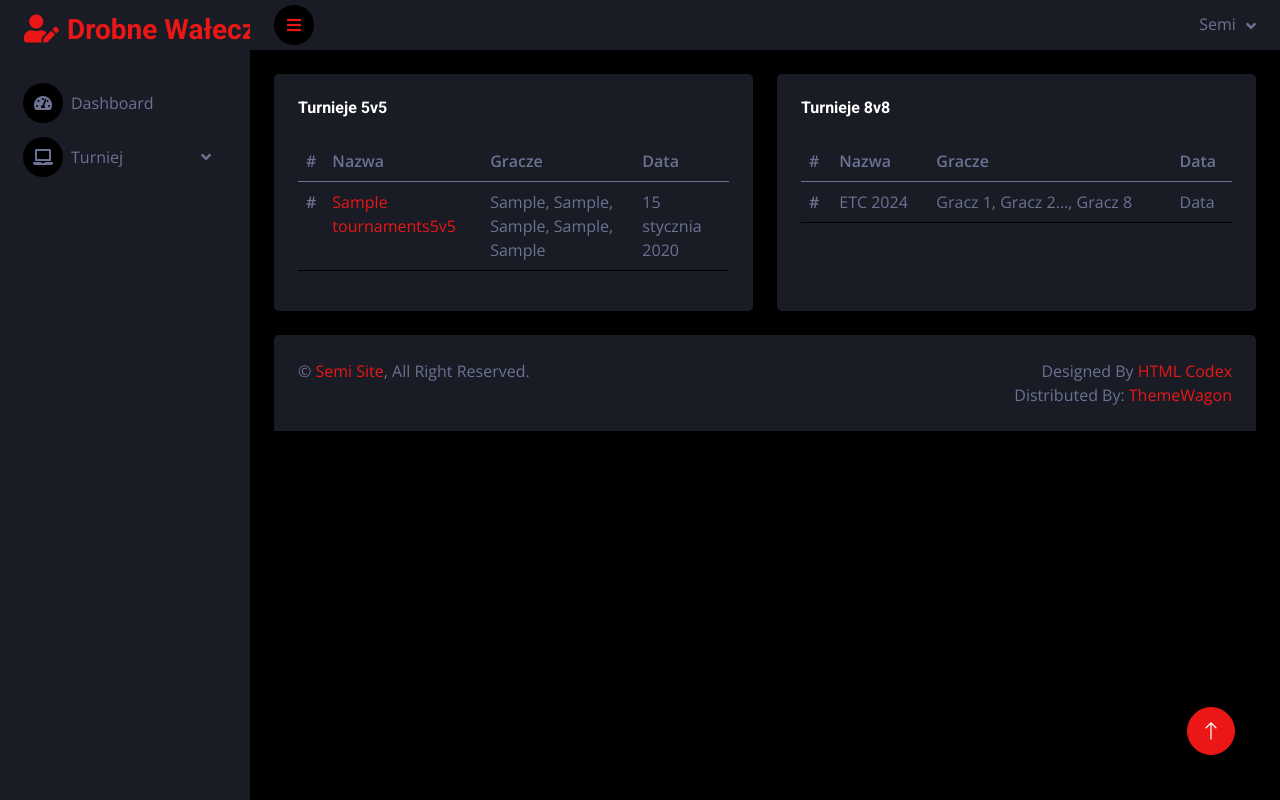
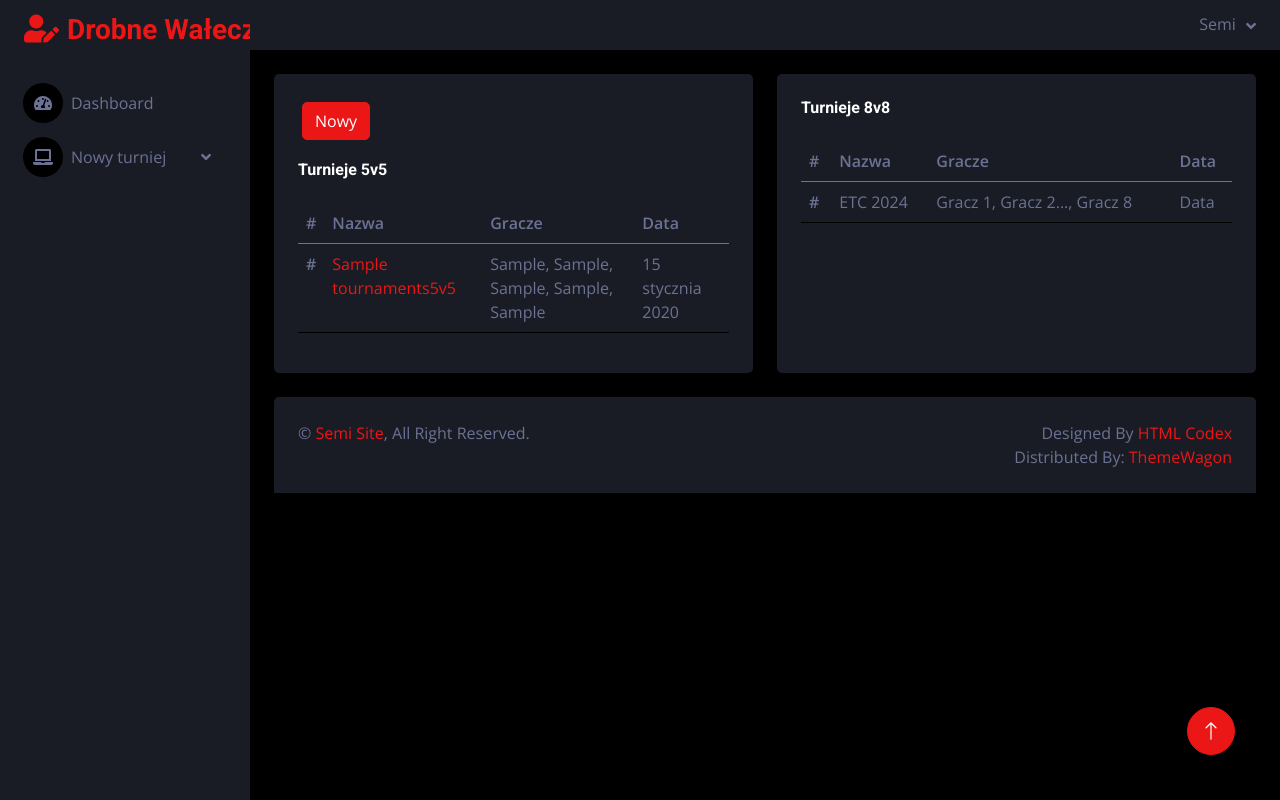
Before and after one commit to semi7semi/Pairings, a Django app: page / in a window 1280 px wide. Run offline with Django 4.2, Linux system fonts and the light colour scheme; tables that the repository leaves empty hold one stand-in row (values such as "Sample post"); some libraries are stand-ins or nearby versions.

Commit message:
layout poprawiony

```diff
--- a/Tabelka/templates/base.html
+++ b/Tabelka/templates/base.html
@@ -54,7 +54,7 @@
                 <div class="navbar-nav w-100">
                     <a href="{% url 'index' %}" class="nav-item nav-link"><i class="fa fa-tachometer-alt me-2"></i>Dashboard</a>
                     <div class="nav-item dropdown">
-                        <a href="{% url 'index' %}" class="nav-link dropdown-toggle" data-bs-toggle="dropdown"><i class="fa fa-laptop me-2"></i>Turniej</a>
+                        <a href="{% url 'index' %}" class="nav-link dropdown-toggle" data-bs-toggle="dropdown"><i class="fa fa-laptop me-2"></i>Nowy turniej</a>
                         <div class="dropdown-menu bg-transparent border-0">
                             <a href="{% url 'add-5v5' %}" class="dropdown-item">Nowy turniej 5v5</a>
                             <a href="{% url 'index' %}" class="dropdown-item">Nowy turniej 8v8</a>
@@ -71,22 +71,21 @@
             <!-- Navbar Start -->
             <nav class="navbar navbar-expand bg-secondary navbar-dark sticky-top px-4 py-0">
                 <a href="{% url 'index' %}" class="navbar-brand d-flex d-lg-none me-4">
-                    <h2 class="text-primary mb-0"><i class="fa fa-user-edit"></i></h2>
+                    <h2 class="text-primary mb-0"><i class="fa fa-bars"></i></h2>
                 </a>
-                <a href="{% url 'index' %}" class="sidebar-toggler flex-shrink-0">
-                    <i class="fa fa-bars"></i>
-                </a>
+<!--                <a href="{% url 'index' %}" class="sidebar-toggler flex-shrink-0">-->
+<!--                    <i class="fa fa-bars"></i>-->
+<!--                </a>-->
 
                 <div class="navbar-nav align-items-center ms-auto">
                     <div class="nav-item dropdown">
                         <a href="{% url 'index' %}" class="nav-link dropdown-toggle" data-bs-toggle="dropdown">
-<!--                            <img class="rounded-circle me-lg-2" src="img/user.jpg" alt="" style="width: 40px; height: 40px;">-->
+<!--                            <img class="rounded-circle me-lg-2" src="images/kostka.jpg" alt="" style="width: 40px; height: 40px;">-->
                             <span class="d-none d-lg-inline-flex">Semi</span>
                         </a>
                         <div class="dropdown-menu dropdown-menu-end bg-secondary border-0 rounded-0 rounded-bottom m-0">
                             <a href="{% url 'index' %}" class="dropdown-item">My Profile</a>
                             <a href="{% url 'index' %}" class="dropdown-item">Settings</a>
-                            <a href="{% url 'index' %}" class="dropdown-item">Log Out</a>
                         </div>
                     </div>
                 </div>
--- a/Tabelka/templates/index.html
+++ b/Tabelka/templates/index.html
@@ -5,6 +5,8 @@
     <div class="row g-4">
         <div class="col-sm-12 col-xl-6">
             <div class="bg-secondary rounded h-100 p-4">
+                <a href="{% url 'add-5v5' %}" class="btn btn-primary m-1">Nowy</a>
+                <p></p>
                 <h6 class="mb-4">Turnieje 5v5</h6>
                 <table class="table">
                     <thead>
--- a/Tabelka/templates/pairing5v5.html
+++ b/Tabelka/templates/pairing5v5.html
@@ -5,7 +5,7 @@
     <div class="row g-4">
         <div class="col-sm-12 col-xl-6">
             <div class="bg-secondary rounded h-100 p-4">
-                <h6 class="mb-4">{{ tournament.name }} - Paring: {{ pairing.name}}</h6>
+                <h6 class="mb-4"><a href="{% url 'tournament-view' tournament.id %}">{{ tournament.name }}</a> - Paring: {{ pairing.name}}</h6>
                 <table class="table">
                     <thead>
                     <tr>
```
Also changed, not shown: Tabelka/templates/tournament5v5.html (+10 -9 lines).
